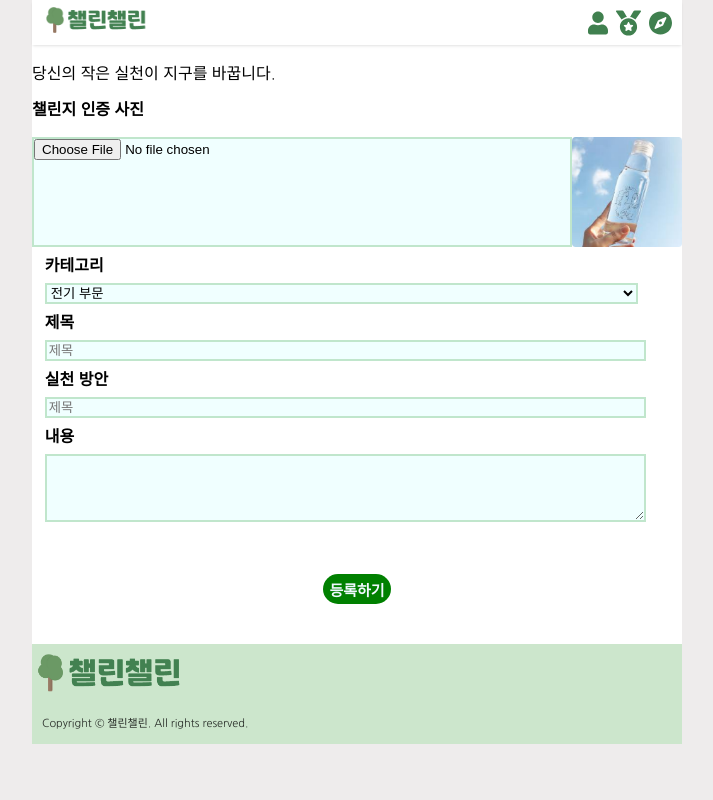
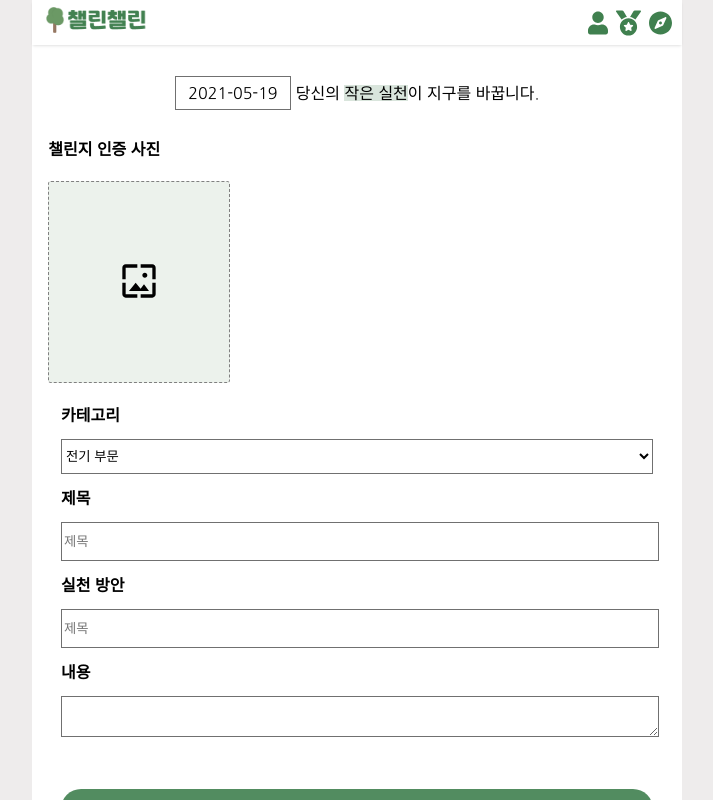
Before and after one commit to challen-challen/Frontend, a React (Create React App) app: page /posting in a window 1280 px wide. Shown: the top 800 px of the page, without its empty margins (283-996 px from the left). Built offline with nearby package versions, Linux system fonts and the light colour scheme; a web font is replaced by a local one.

Commit message:
fix: posting(image)

```diff
--- /dev/null
+++ b/src/components/Posting/Image.js
@@ -0,0 +1,98 @@
+import React, {useState} from "react";
+import styled from "styled-components";
+import {FcOpenedFolder} from "react-icons/fc";
+import {AiFillCloseCircle} from "react-icons/ai";
+import {MdWallpaper} from "react-icons/md";
+
+function Image() {
+    const [image, setImage] = useState("");
+    const [isUploaded, setIsUploaded] = useState(false);
+
+    function handleImageChange(e) {
+        if (e.target.files && e.target.files[0]) {
+            let reader = new FileReader();
+
+            reader.onload = function (e) {
+                setImage(e.target.result);
+                setIsUploaded(true);
+            };
+
+            reader.readAsDataURL(e.target.files[0]);
+        }
+    }
+
+    return (
+        <Layout>
+                    <div className="image-upload">
+                        {isUploaded ? (
+                            <ImagePreview>
+                                <AiFillCloseCircle
+                                    size="30"
+                                    id="close-icon"
+                                    onClick={() => {
+                                        setIsUploaded(false);
+                                        setImage(null);
+                                    }}
+                                />
+                                <img id="uploaded-image" src={image} alt="uploaded-img"/>
+                            </ImagePreview>
+                        ) : (
+                            <BoxUpload>
+                                <ImageLabel htmlFor="upload-input" style={{ margin: 'auto auto' }}>
+                                    <MdWallpaper size="40" style={{ cursor: 'pointer' }} />
+                                </ImageLabel>
+                                <input
+                                    id="upload-input"
+                                    type="file"
+                                    accept=".jpg,.jpeg,.gif,.png,.mov,.mp4"
+                                    onChange={handleImageChange}
+                                    style={{ display: 'none' }}
+                                />
+                            </BoxUpload>
+                        )}
+                    </div>
+
+        </Layout>
+    );
+}
+
+const Layout = styled.div`
+margin: 3vh 0;
+  height: 100%;
+  width: 100%;
+  background: white;
+`;
+export const BoxUpload = styled.div`
+  display: flex;
+  width: 180px;
+  height: 200px;
+  border: 1px dashed gray;
+  background: #ECF2EC;
+  border-radius: 3px;
+`;
+export const ImageLabel = styled.label`
+  margin: auto auto;
+`;
+
+export const ImagePreview = styled.div`
+  position: relative;
+  #uploaded-image {
+  width: 180px;
+  height: 200px;
+    object-fit: cover;
+    border-radius: 3px;
+  }
+  #close-icon {
+    position: absolute;
+    cursor: pointer;
+    z-index: 10;
+    right: 180px;
+    top: 1px;
+    opacity: .6;
+
+    :hover {
+    opacity: 1;
+  }
+`;
+
+export default Image;
--- a/src/components/Posting/Posting.css
+++ b/src/components/Posting/Posting.css
@@ -1,62 +1,77 @@
-.Posting_title{
-    margin-top: 20px;
-    margin-bottom:20px;
+.Posting {
+    width: 95%;
+    margin: 0 auto;
 }
 
-.Posting_cont p{
+.Posting_title {
+    margin-top: 5vh;
+    margin-bottom: 5vh;
+}
+.Posting_title p{
+    text-align: center;
+}
+.Posting_cont p {
     font-weight: 600;
 }
 
-.Posting_cont_img{
+.Posting_cont_img {
     margin-top: 20px;
     display: flex;
 
 }
 
 
-.Posting_cont_img input{
+.Posting_cont_img input {
     display: flex;
     justify-content: center;
     align-items: center;
 }
 
-.Posting_cont_input{
+.Posting_cont_input {
     padding-left: 1vw;
     padding-right: 1vw;
 }
 
-.Posting_cont_input p{
-    margin-top: 10px;
-    margin-bottom: 10px;
+.Posting_cont_input p {
+    margin-top: 2vh;
+    margin-bottom: 2vh;
     font-weight: 600;
 }
 
-.Posting_cont_input form select, input, textarea{
-    background-color :azure;
-    border: 2px solid rgb(0, 128, 0, 0.2);
-   width: 95%;
+.Posting_cont_input form select, input, textarea {
+    background-color: white;
+    border: 1px solid #707070;
+    width: 100%;
+    height: 35px;
 }
 
-.Posting_btn{
+.Posting_btn {
     text-align: center;
     margin-top: 40px;
     margin-bottom: 40px;
 }
 
-.Posting_btn p{
+.Posting_btn p {
     text-align: center;
     font-size: 12px;
     color: rgba(0, 0, 0, 0.2);
 }
 
-.Posting_btn button{
+.Posting_btn button {
     margin-top: 10px;
     text-align: center;
-    height: 30px;
+    width: 100%;
+    height: 45px;
     border: none;
-    background-color: green;
+    background-color: #40804F;
     border-radius: 20px;
-    color: aliceblue;
-    font-size: 15px;
+    color: white;
+    font-size: 1rem;
     font-weight: 800;
+    opacity: 0.9;
 }
+
+
+.Posting_btn button :hover{
+    opacity:1;
+}
--- a/src/components/Posting/Posting.js
+++ b/src/components/Posting/Posting.js
@@ -1,17 +1,21 @@
-import React from 'react'
+import React, {useEffect, useState} from 'react'
+import moment from 'moment';
+import Image from "./Image";
 
 function Posting() {
+    const [date, setDate] = useState('');
+    useEffect(()=>{
+        const nowDate = new Date();
+        setDate(moment(nowDate).format('YYYY-MM-DD'))
+    },[])
     return (
         <div className="Posting">
             <div  className="Posting_title">
-                <p>당신의 작은 실천이 지구를 바꿉니다.</p>
+               <p><strong style={{border:'1px solid #707070',padding:'1vh 1vw'}}>{date}</strong> 당신의 <strong style={{backgroundColor:'rgba(64,124,79,0.2)'}}>작은 실천</strong>이 지구를 바꿉니다.</p>
             </div>
             <div  className="Posting_cont">
                 <p>챌린지 인증 사진</p>
-                <div  className="Posting_cont_img">
-                <input type="file" />
-                <img src="images/tumblr.png" alt="tumblr" width={110} height={110} />
-            </div>
+                <Image />
             </div>
             <div className="Posting_cont_input">
                 <p>카테고리</p>
```
